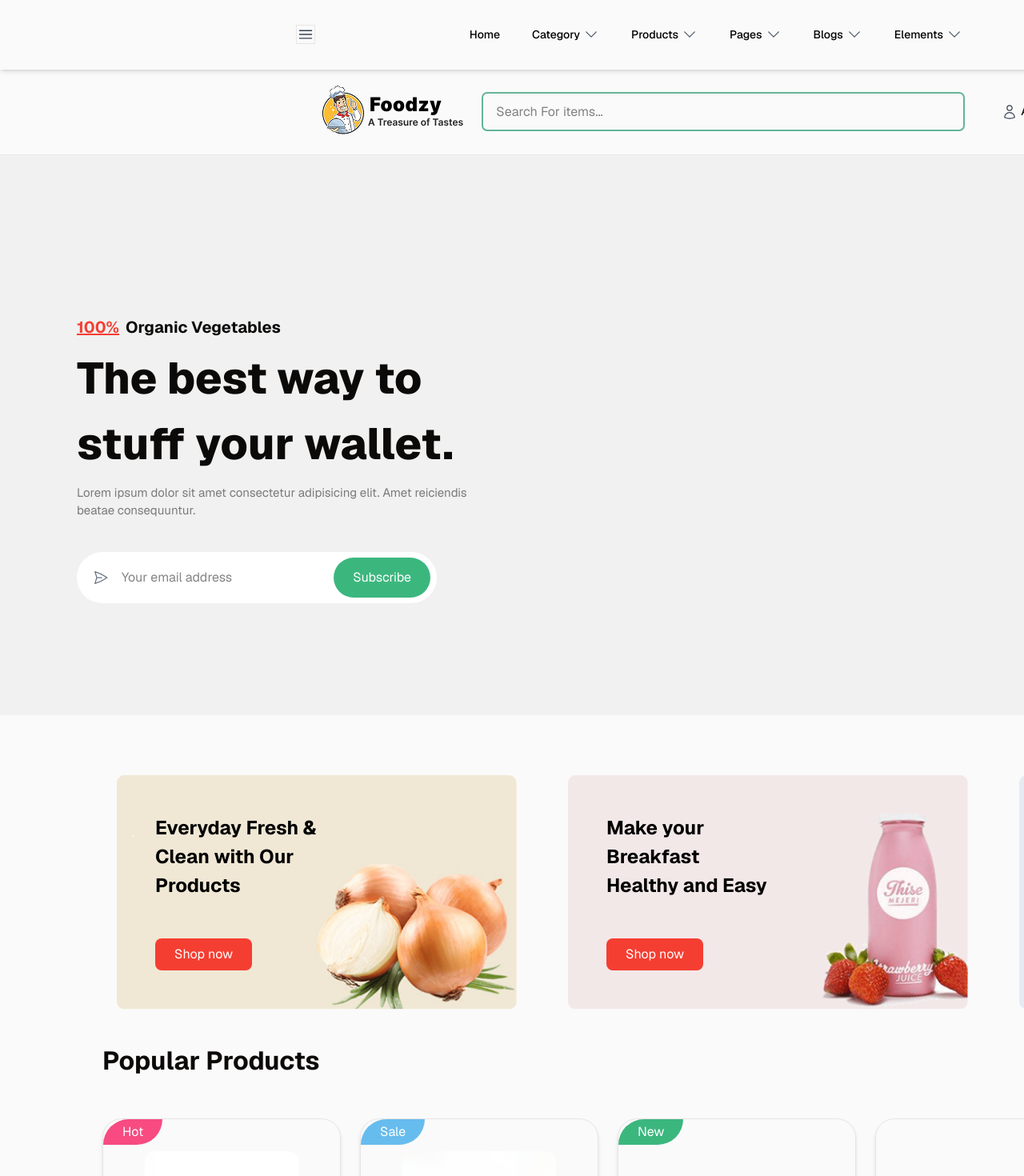
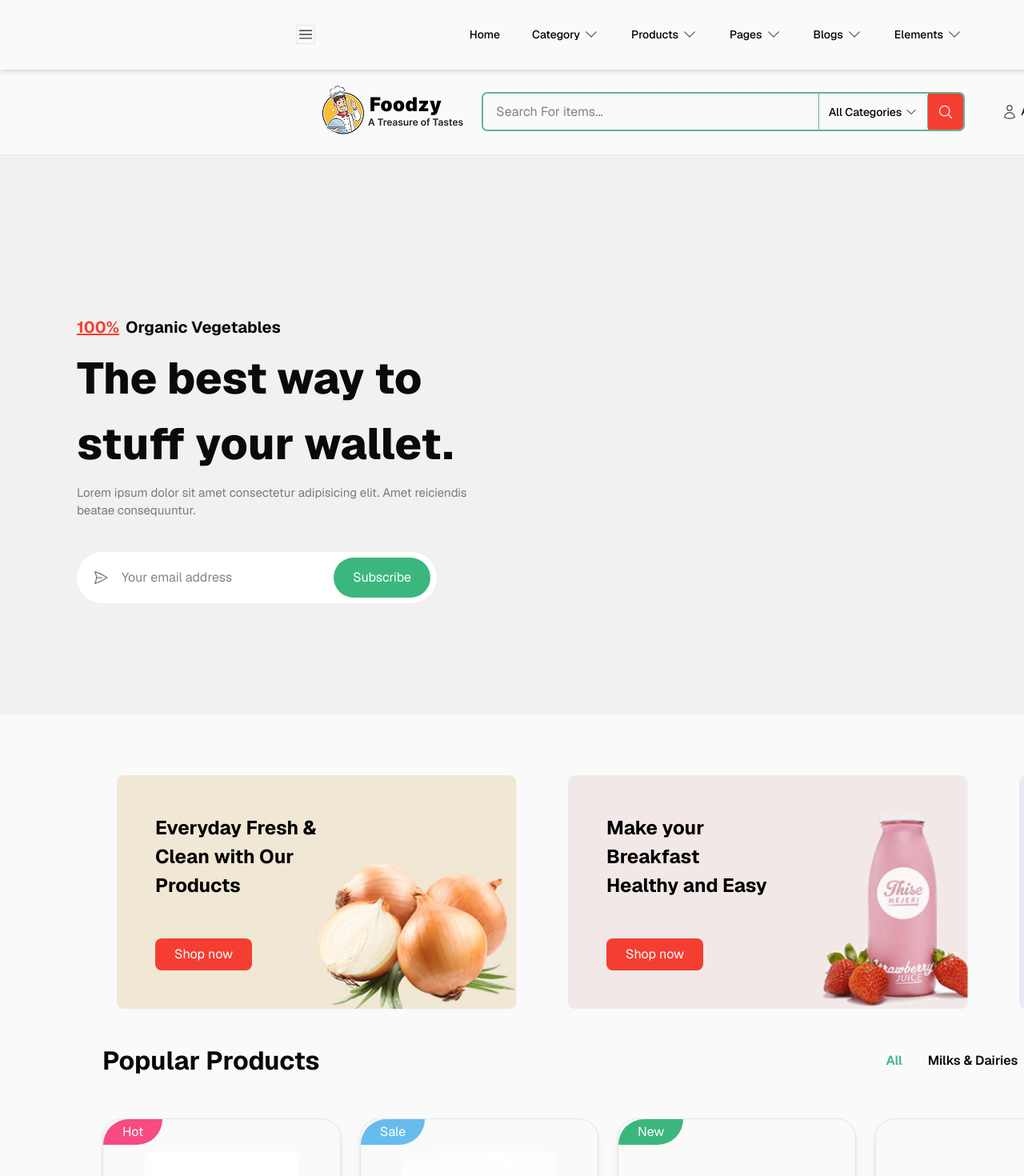
Before and after one commit to aricction/congnito-frontend, a Next.js app: page / in a window 1280 px wide. Shown: the top 1470 px of the page at 80% size. Built offline with nearby package versions, Linux system fonts and the light colour scheme.

Commit message:
small update

```diff
--- a/src/app/components/searchbar-component/page.tsx
+++ b/src/app/components/searchbar-component/page.tsx
@@ -2,7 +2,7 @@
 
 import React, { FC, useState } from "react";
 import Link from "next/link";
-import { UserIcon, HeartIcon, ShoppingCartIcon } from "@heroicons/react/24/outline";
+import { UserIcon, HeartIcon, ShoppingCartIcon, MagnifyingGlassIcon, ChevronDownIcon } from "@heroicons/react/24/outline";
 import AuthModal from "../account-login-modal/page";
 
 const SearchBar: FC = () => {
@@ -16,11 +16,24 @@ const SearchBar: FC = () => {
       <nav className="w-full py-3 px-5 flex items-center justify-center mx-auto border-b border-[#E9E9E9]">
         <img src="/asset/navbar.png" alt="Cognito logo" className="h-auto w-auto px-6" />
 
-        <input
-          type="text"
-          placeholder="Search For items..."
-          className="w-[600px] h-[45px] px-4 outline outline-2 outline-[#64B496] focus:outline-[#64B496] rounded-[5px]"
-        />
+        <div className="relative w-[600px]">
+          <input
+            type="text"
+            placeholder="Search For items..."
+            className="w-full h-[45px] pl-4 pr-24 outline outline-2 outline-[#64B496] focus:outline-[#64B496] rounded-[5px]"
+          />
+
+          <div className="absolute top-0 right-0 h-full flex items-center  ">
+            <button className="flex items-center px-3 h-full border-x border-[#64B496] text-black rounded-r-[5px]">
+              <span className="text-sm font-medium">All Categories</span>
+              <ChevronDownIcon className="w-4 h-4 ml-1" />
+            </button>
+
+            <button className="flex items-center justify-center px-3 h-full bg-[#F53E32] text-white rounded-r-[5px]">
+              <MagnifyingGlassIcon className="w-5 h-5" />
+            </button>
+          </div>
+        </div>
 
         <ul className="flex items-center space-x-6 px-12">
           <li>
--- a/src/app/page.tsx
+++ b/src/app/page.tsx
@@ -150,7 +150,22 @@ export default function Home() {
       </div>
 
       <div className="px-32 w-full pb-10 ">
-        <p className="font-bold text-[32px]">Popular Products</p>
+        <div className="flex justify-between items-center">
+          <div>
+            <p className="font-bold text-[32px]">Popular Products</p>
+          </div>
+          <div className="flex space-x-8">
+
+          <p className="font-semibold text-[16px] text-[#3BB77E]">All</p>
+          <p className="font-semibold text-[16px]">Milks & Dairies</p>
+          <p className="font-semibold text-[16px]">Coffes & Teas</p>
+          <p className="font-semibold text-[16px]">Pet Foods</p>
+          <p className="font-semibold text-[16px]">Meats</p>
+          <p className="font-semibold text-[16px]">Vegetables</p>
+          <p className="font-semibold text-[16px]">Fruits</p>
+          </div>
+        </div>
+
         <div className="mt-6">
           <ProductGridPage products={products} variant="home" />
         </div>
```
